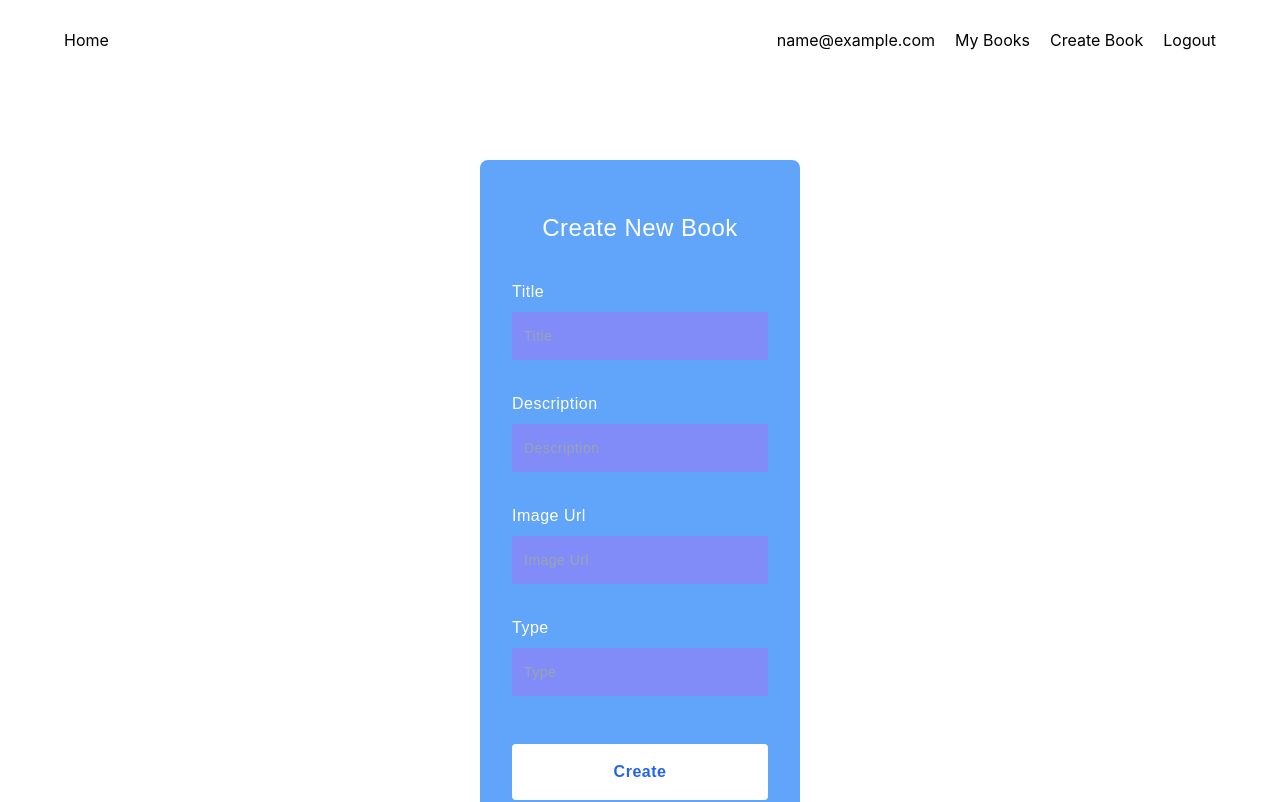
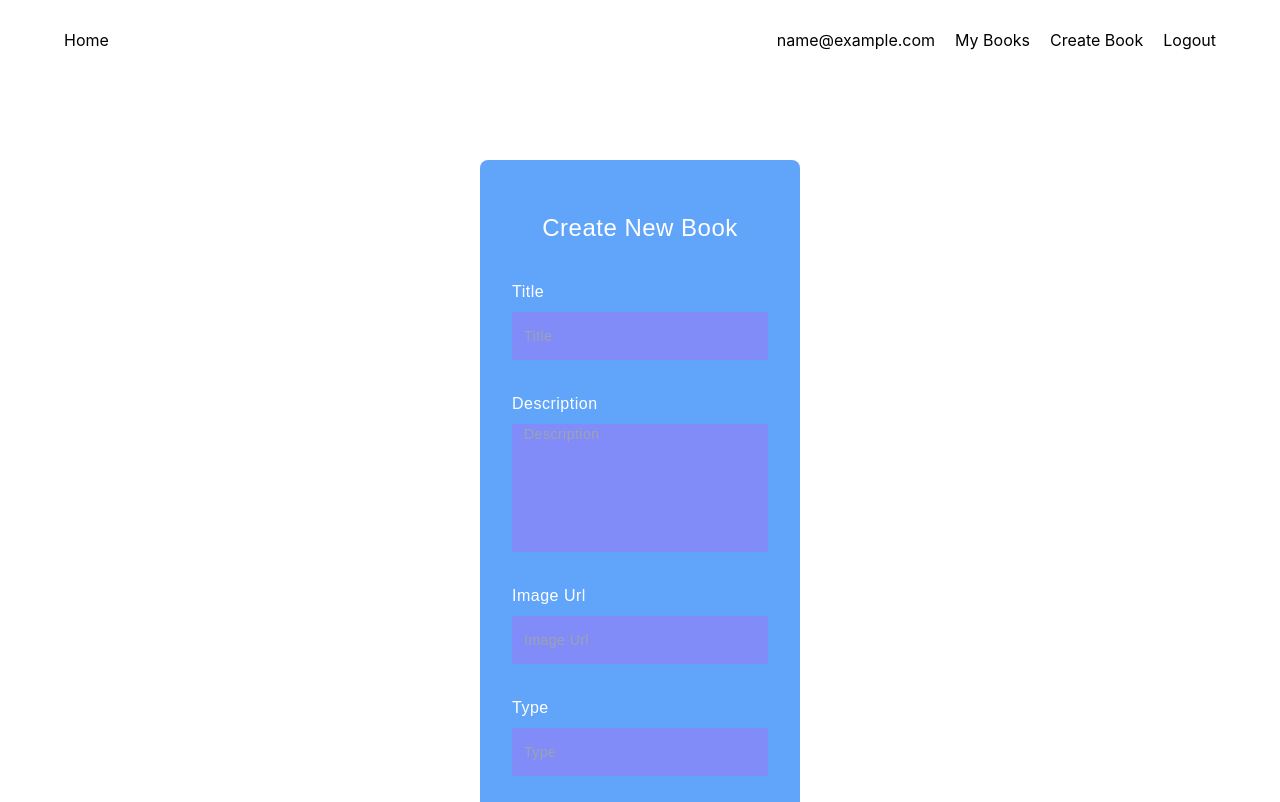
Before and after one commit to BorislavBenderov/mern-book-app, a React (Create React App) app in the folder client/: page /create in a window 1280 px wide. Shown: the top 802 px of the page. Built offline with nearby package versions, Linux system fonts and the light colour scheme; no server answers; sample sign-in values are in the browser's storage.

Commit message:
Add description validation

```diff
--- a/client/src/pages/create-book/CreateBook.js
+++ b/client/src/pages/create-book/CreateBook.js
@@ -18,6 +18,13 @@ export const CreateBook = () => {
             alert('Please fill all the fields!');
             return;
         }
+
+        if (formData.description.length > 265) {
+            alert('Description is too long!');
+            return;
+        }
+
+
 
         const bookData = {
             ...formData,
@@ -50,8 +57,8 @@ export const CreateBook = () => {
             <label
                 className='block mt-8 text-base font-medium'
                 htmlFor="description">Description</label>
-            <input
-                className='block h-12 w-full bg-indigo-400 rounded-sm px-3 mt-2 text-sm'
+            <textarea
+                className='block h-32 w-full bg-indigo-400 rounded-sm px-3 mt-2 text-sm resize-none'
                 type="text"
                 placeholder="Description"
                 id="description"
```
